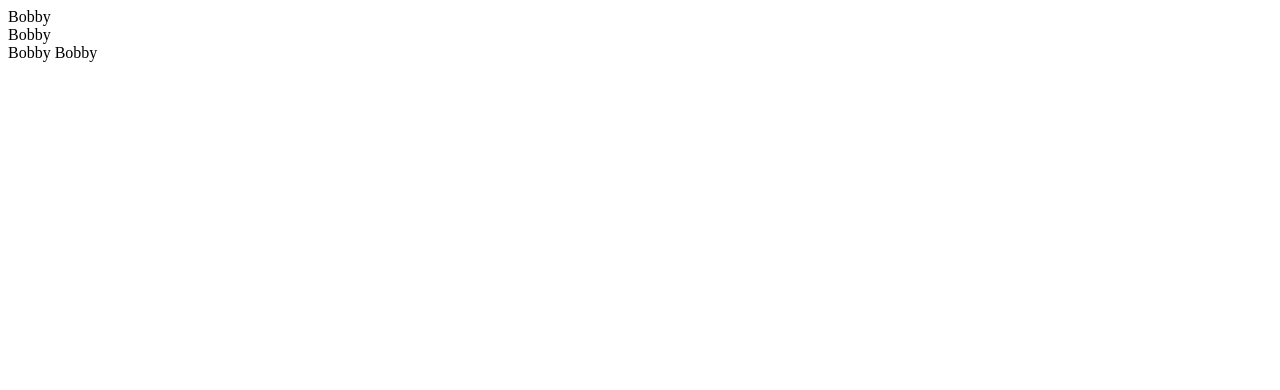
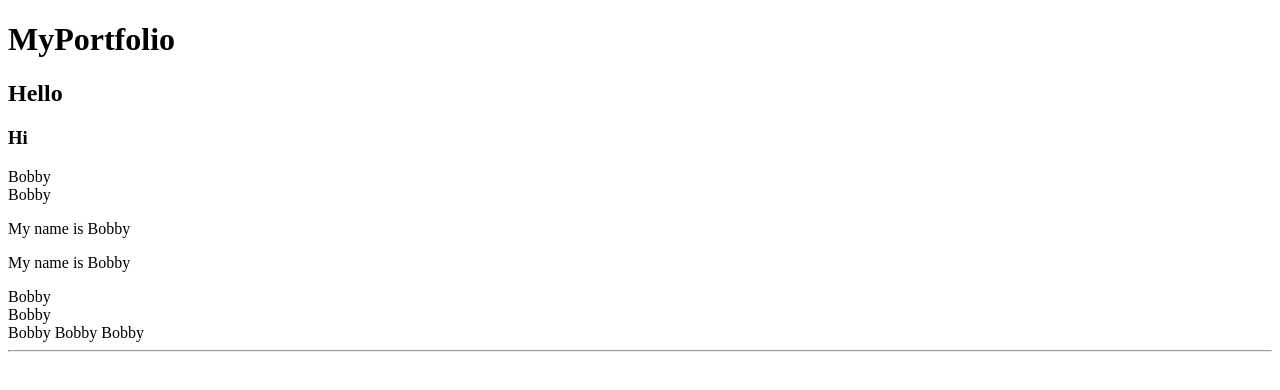
Before and after one commit to Bobby1054/Frontend, a plain HTML site: page index.html in a window 1280 px wide. Drawn offline with Linux system fonts and the light colour scheme.

Commit message:
New Elements

```diff
--- a/index.html
+++ b/index.html
@@ -3,12 +3,24 @@
 <head>
     <meta charset="UTF-8">
     <meta name="viewport" content="width=device-width, initial-scale=1.0">
-    <title>Document</title>
+    <title>Portfolio</title>
 </head>
 <body>
+    <h1>MyPortfolio</h1>
+    <h2>Hello</h2>
+    <h3>Hi</h3>
     <div>Bobby </div>
+    <!-- <div>Bobby</div> -->
     <div>Bobby</div>
+    <p>My name is Bobby</p>
+    <p>My name is Bobby</p>
+
+<span>Bobby</span><br>
+<span>Bobby</span><br>
 <span>Bobby</span>
 <span>Bobby</span>
+<centre>Bobby</centre>
+<hr>
+
 </body>
 </html>
```
